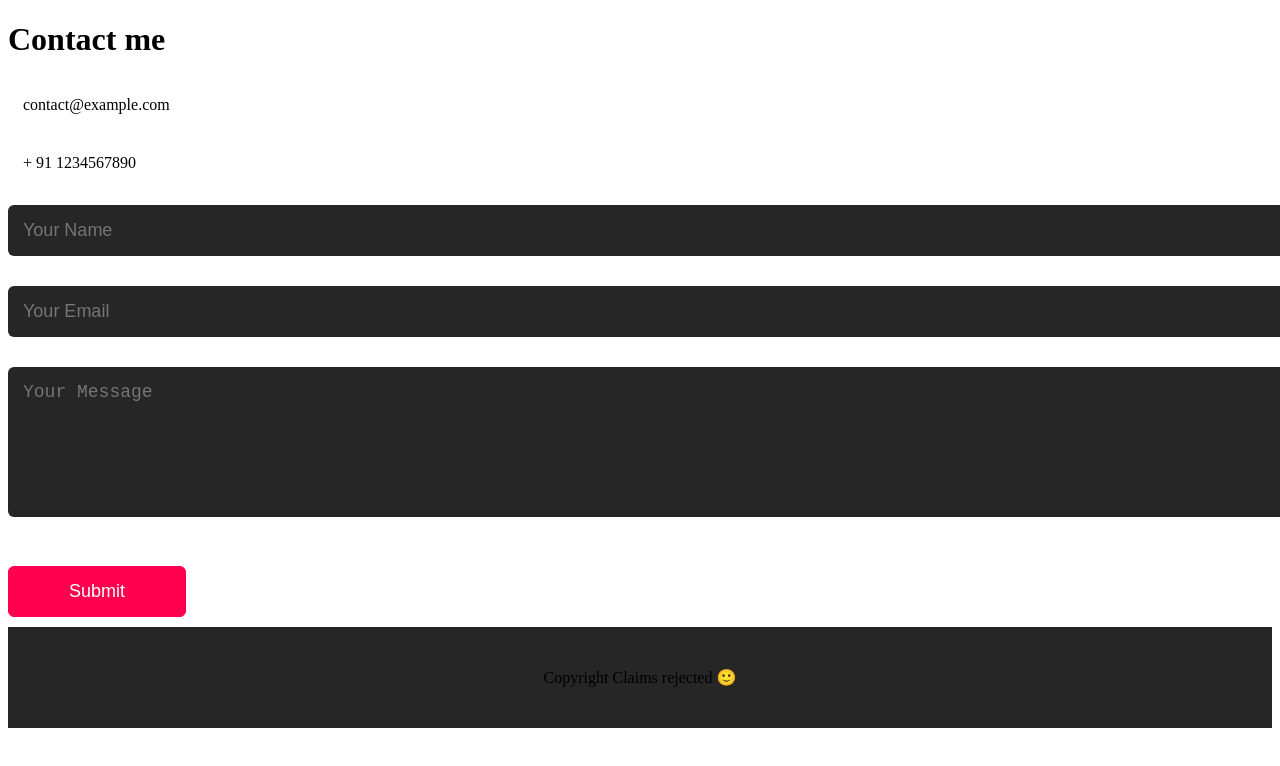
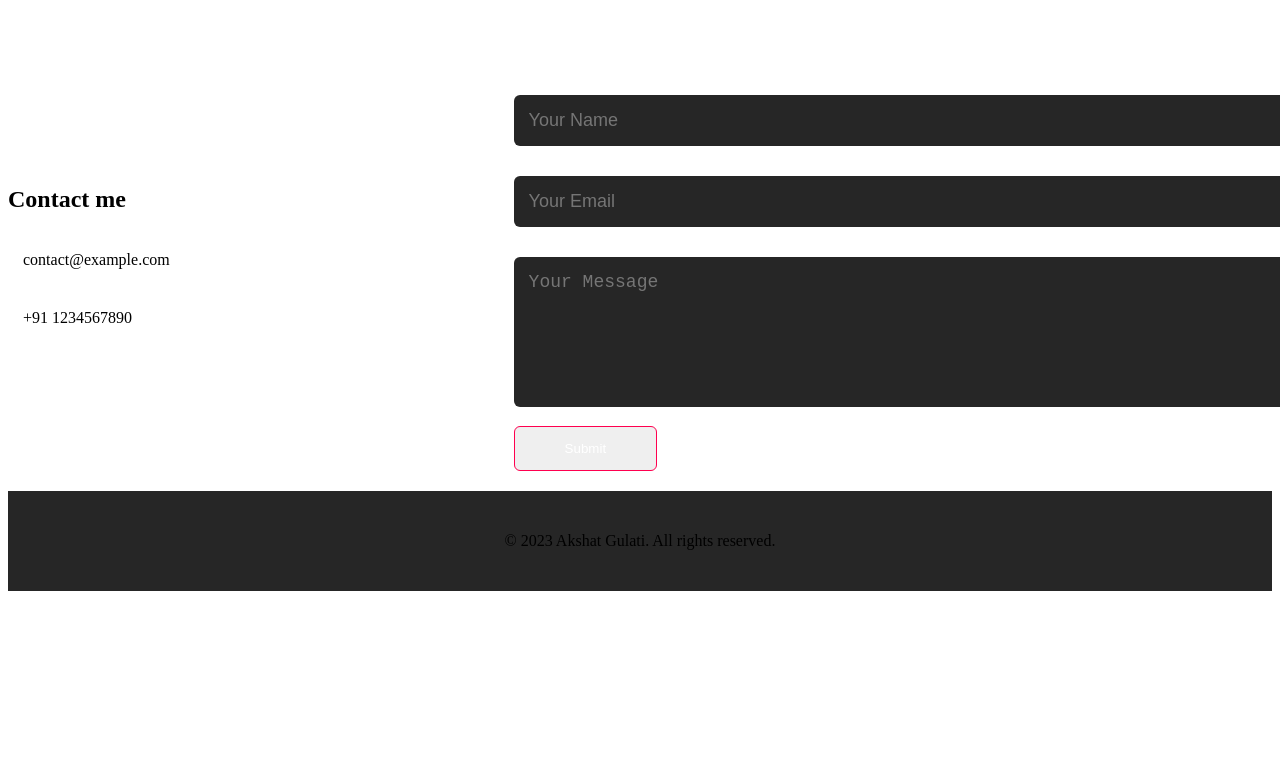
Before and after one commit to unhumanly-geek/Portfolio, a plain HTML site: page contact.html in a window 1280 px wide. Shown: the top 766 px of the page. Drawn offline with Linux system fonts and the light colour scheme.

Commit message:
contact.html done

```diff
--- a/contact.html
+++ b/contact.html
@@ -3,8 +3,26 @@
 <head>
     <meta charset="UTF-8">
     <meta name="viewport" content="width=device-width, initial-scale=1.0">
-    <title>Document</title>
+    <!-- Added a title for the document -->
+    <title>Contact Me</title>
     <style>
+        /* Added some comments to explain the CSS rules */
+        /* Used variables to store the colors for easy modification */
+        :root {
+            --bg-color: #262626;
+            --text-color: #fff;
+            --accent-color: #ff004f;
+            --icon-color: #ababab;
+        }
+
+        /* Used a flex container to align the contact sections */
+        .contact-container {
+            display: flex;
+            justify-content: space-between;
+            align-items: center;
+            padding: 40px 0;
+        }
+
         .contact-left {
             flex-basis: 35%;
         }
@@ -18,35 +36,30 @@
         }
 
         .contact-left p i {
-    color: #4790fc;
+            color: var(--accent-color);
             margin-right: 15px;
             font-size: 25px;
         }
 
-.social-icons {
-    margin: 30px;
+        /* Removed the social icons section as it was commented out */
+
+        /* Used a common class for both buttons and added some hover effects */
+        .btn {
+            display: inline-block;
+            border: 1px solid var(--accent-color);
+            padding: 14px 50px;
+            border-radius: 6px;
+            text-decoration: none;
+            color: var(--text-color);
+            transition: background 0.5s, transform 0.3s, box-shadow 0.3s;
+            cursor: pointer;
         }
 
-.btn.btn2 {
-    display: inline-block;
-    background: #ff004f;
-    margin: 30px auto;
+        .btn:hover {
+            background: var(--accent-color);
+            transform: translateY(-5px);
+            box-shadow: 0 10px 20px rgba(0,0,0,0.2);
         }
-
-.social-icons a {
-    text-decoration: none;
-    font-size: 30px;
-    margin-right: 15px;
-    color: ababab;
-    display: inline-block;
-}
-
-.social-icons a:hover {
-    color: #ff004f;
-    transform: translateY(-5px);
-}
-
-
 
         .contact-right form {
             width: 100%;
@@ -57,79 +70,70 @@ form textarea {
             width: 100%;
             border: 0;
             outline: none;
-    background: #262626;
+            background: var(--bg-color);
             padding: 15px;
             margin: 15px 0;
-    color: #fff;
+            color: var(--text-color);
             font-size: 18px;
             border-radius: 6px;
         }
-.btn {
-    display: block;
-    width: fit-content;
-    border: 1px solid #ff004f;
-    padding: 14px 50px;
-    border-radius: 6px;
-    text-decoration: none;
-    color: #fff;
-    transition: background 0.5s;
 
+        /* Added some margin to the contact section */
+        #contact {
+            margin-top: 40px;
         }
 
-
-form .btn2 {
-    padding: 14px 60px;
-    font-size: 18px;
-    margin-top: 20px;
-    margin-bottom: 20px;
-    cursor: pointer;
-}
-
-.copyright {
+        /* Added some styles for the footer section */
+        footer {
             width: 100%;
             text-align: center;
             padding: 25px 0;
-    background: #262626;
+            background: var(--bg-color);
             font-weight: 300;
             margin-top: 20px;
         }
 
         #msg {
-    color: #61b752;
-    margin-top: -40px;
+            color: #61b752; /* Changed the color to a lighter shade of green */
+            margin-top: -40px; /* Adjusted the margin to avoid overlapping with the button */
             display: block;
         }
-
-
     </style>
 </head>
 <body>
-        <div id="contact">
+    <!-- Contact section -->
+    <section id="contact">
       <div class="container">
-                <div class="row">
+          <!-- Used a flex container for the contact sections -->
+          <div class="contact-container">
+              <!-- Contact left section -->
               <div class="contact-left">
                   <h1 class="sub-title">Contact me</h1>
                   <p><i class="fa-solid fa-inbox"></i> contact@example.com</p>
-                        <p><i class="fa-solid fa-phone"></i>+ 91 1234567890</p>
+                  <p><i class="fa-solid fa-phone"></i>+91 1234567890</p>
               </div>
+
+              <!-- Contact right section -->
               <div class="contact-right">
-                        <form name="submit-to-google-sheet">
+                  <!-- Added an action attribute to the form element -->
+                  <form name="submit-to-google-sheet" action="https://script.google.com/macros/s/AKfycbzMtRQk20bd3TaIw26NhQIFjNf-YNyRI2aBFnjAoj4-bYFtUgeIbdoisRxgOjoVKoU/exec" method="post">
                       <input type="text" name="Name" placeholder="Your Name" required id="">
                       <input type="email" name="Email" placeholder="Your Email" required id="">
                       <textarea name="Message" id="" rows="6" placeholder="Your Message"></textarea>
-                            <button type="submit" class="btn btn2">Submit</button>
+                      <button type="submit" class="btn">Submit</button>
                   </form>
                   <span id="msg"></span>
               </div>
           </div>
       </div>
-            <div class="copyright">
-                <p>Copyright Claims rejected 🙂</p>
-            </div>
-        </div>
-    </script>
-    <form name="submit-to-google-sheet">
+    </section>
 
+    <!-- Footer section -->
+    <footer>
+        <p>© 2023 Akshat Gulati. All rights reserved.</p>
+    </footer>
+
+    <!-- Script for sending the form data to Google Sheets -->
     <script>
         const scriptURL = 'https://script.google.com/macros/s/AKfycbzMtRQk20bd3TaIw26NhQIFjNf-YNyRI2aBFnjAoj4-bYFtUgeIbdoisRxgOjoVKoU/exec'
         const form = document.forms['submit-to-google-sheet']
@@ -143,7 +147,7 @@ form .btn2 {
                     setTimeout(function () {
                         msg.innerHTML = ""
                     }, 5000)
-                        form.resest()
+                    form.reset()
                 })
                 .catch(error => console.error('Error!', error.message))
         })
```
Lines whose indentation alone changed are shown as unchanged.
